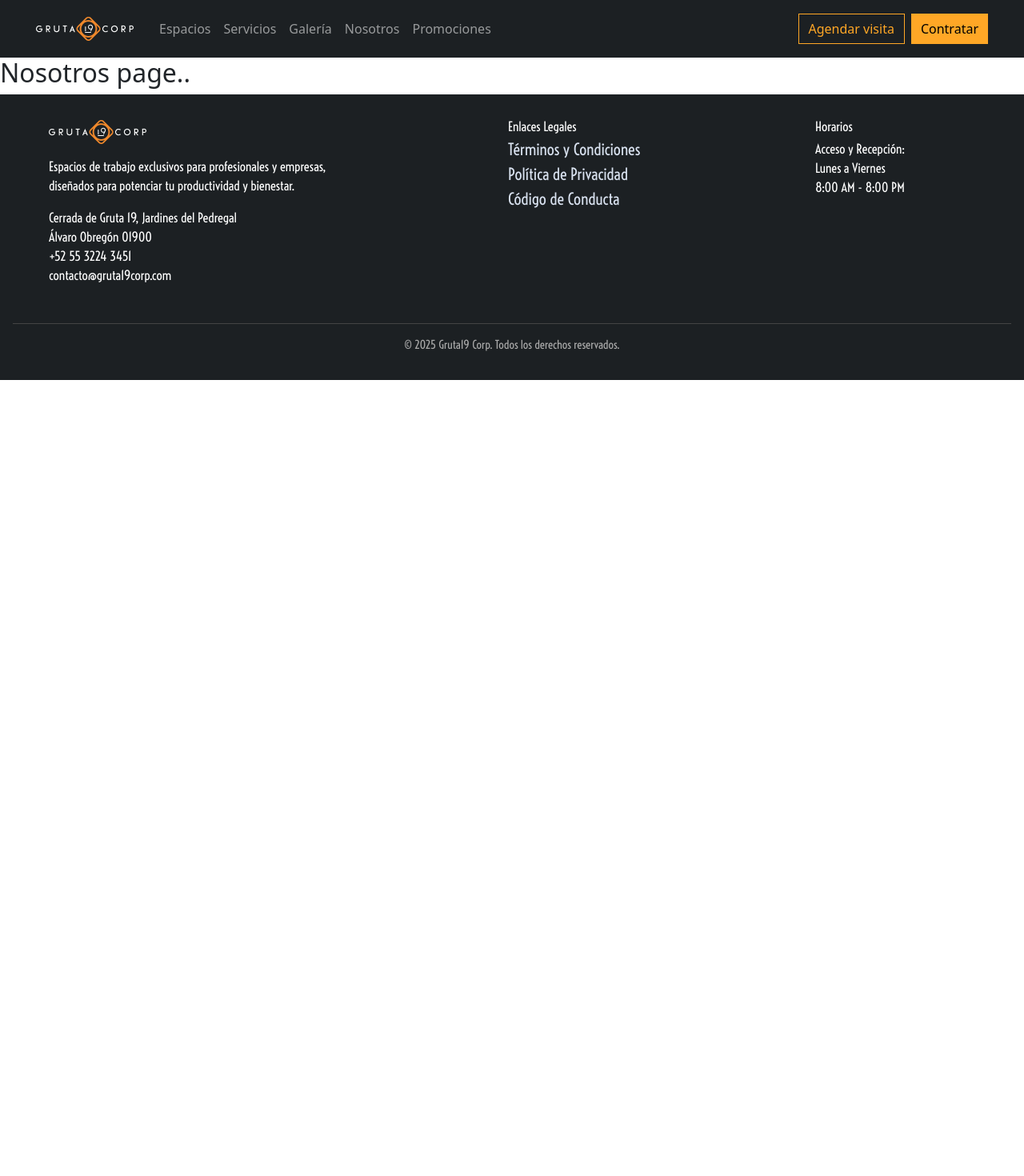
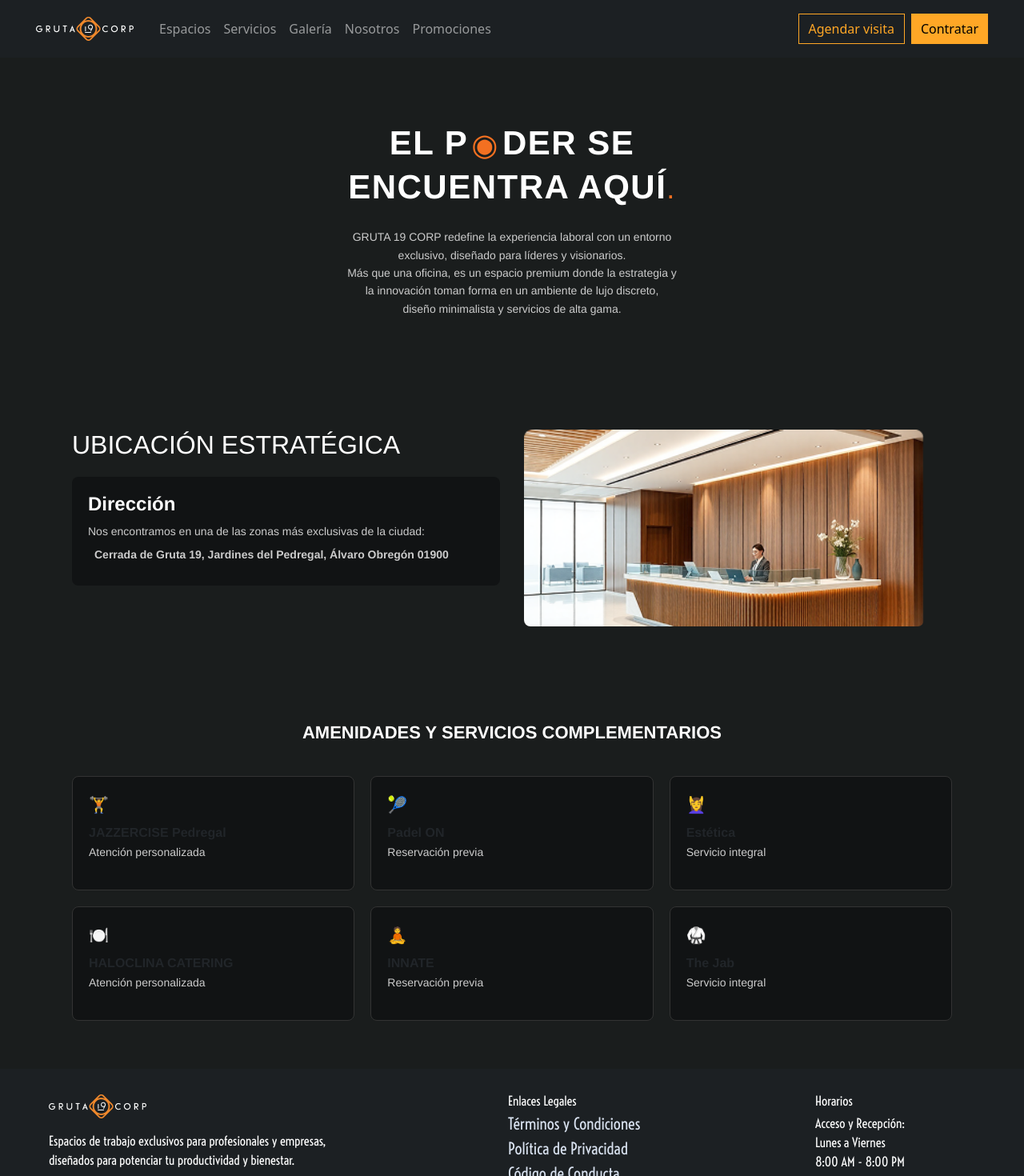
Before and after one commit to souravp842/newgruta19, a Vue app: page /#/nosotros in a window 1280 px wide. Shown: the top 1470 px of the page at 80% size. Before the commit the page ends 800 px from the top, so only its background shows below. Built offline with nearby package versions, Linux system fonts and the light colour scheme.

Commit message:
navlink structured

```diff
--- a/src/components/content/Espacios.vue
+++ b/src/components/content/Espacios.vue
@@ -30,8 +30,8 @@ import sala from '@/assets/images/sale.png';
       >
         Ver Tour Virtual 360°
       </button>
-      <EspaciosCard message="message first" :image="baja" />
-      <EspaciosCard message="default message":image="nivel"/>
+        <EspaciosCard message="Donode la creativided y la colaboracion toman forma" :image="baja" />
+        <EspaciosCard message="default message":image="nivel"/>
         <EspaciosCard message="message third" :image="nivel2"/>
        <EspaciosCard message="message third" :image="sala"/>
 
--- a/src/components/content/Galeria.vue
+++ b/src/components/content/Galeria.vue
@@ -7,10 +7,55 @@ import image from '@/assets/images/img.png';
 
 
 <template>
+
+  <div class="hero-section">
+    <div class="overlay">
+      <button class="virtual-tour-btn">Ver Tour Virtual 360°</button>
+    </div>
+  </div>
+
+
     <div>
       <h2>Galery Page</h2>
-      <GaleriaImageCard :image="image"/>
-      <GaleriaImageCard :image="image"/>
-      <GaleriaImageCard :image="image"/>
+      <GaleriaImageCard :image="image" message="Area the Recepcion "/>
+      <GaleriaImageCard :image="image"  message="Executive Offices" />
+      <GaleriaImageCard :image="image"  message="Sales de juntas"/>
+      <GaleriaImageCard :image="image" message="Area Comun"/>
+      <GaleriaImageCard :image="image"  message="Cafeterio" />
+      <GaleriaImageCard :image="image"  message="Terraza"/>
     </div>
   </template>
+
+<style scoped>
+.hero-section {
+    position: relative;
+    background-image: url('@/assets/images/img.png'); /* Replace with your image */
+    background-size: cover;
+    background-position: center;
+    height: 600px;
+    width: 100%;
+  }
+
+  .overlay {
+    position: absolute;
+    top: 0;
+    left: 0;
+    height: 100%;
+    width: 100%;
+    background: rgba(0, 0, 0, 0.5); /* dark overlay */
+    display: flex;
+    justify-content: center;
+    align-items: center;
+  }
+
+  .virtual-tour-btn {
+    background-color: #f37021;
+    color: white;
+    font-size: 18px;
+    padding: 12px 24px;
+    border: none;
+    border-radius: 4px;
+    cursor: pointer;
+    font-weight: bold;
+  }
+</style>
--- a/src/components/content/Nosotros.vue
+++ b/src/components/content/Nosotros.vue
@@ -1,3 +1,153 @@
+<script setup>
+import NosotrosamenidadesCard from '@/components/sections/NosotrosamenidadesCard.vue'
+
+</script>
 <template>
-    <h2>Nosotros page..</h2>
-</template>
+    <div class="text-section">
+      <h1 class="main-heading">
+        EL P<span class="orange-icon">◉</span>DER SE <br />
+        ENCUENTRA AQUÍ<span class="orange-dot">.</span>
+      </h1>
+      <p class="subheading">
+        GRUTA 19 CORP redefine la experiencia laboral con un entorno <br />
+        exclusivo, diseñado para líderes y visionarios. <br />
+        Más que una oficina, es un espacio premium donde la estrategia y <br />
+        la innovación toman forma en un ambiente de lujo discreto, <br />
+        diseño minimalista y servicios de alta gama.
+      </p>
+    </div>
+
+<!-- START UBACACION ESTRATEGICA SECTION -->
+<div class="location-section">
+    <div class="location-content">
+      <div class="text-box">
+        <h2>UBICACIÓN ESTRATÉGICA</h2>
+        <div class="address-box">
+          <h4>Dirección</h4>
+          <p>
+            Nos encontramos en una de las zonas más exclusivas de la ciudad:
+          </p>
+          <p class="location-line">
+            <span class="location-icon"></span>
+            Cerrada de Gruta 19, Jardines del Pedregal, Álvaro Obregón 01900
+          </p>
+        </div>
+      </div>
+      <div class="map-box">
+        <img src="@/assets/images/img.png" alt="Mapa" />
+      </div>
+    </div>
+  </div>
+<!-- END UBACACION ESTRATEGICA SECTION -->
+
+<!-- START AMENIDADES SECTIONS -->
+<NosotrosamenidadesCard/>
+<!-- START AMENIDADES SECTIONS -->
+  </template>
+
+  <style scoped>
+.text-section {
+  background-color: #1a1d1d;
+  color: white;
+  text-align: center;
+  padding: 80px 20px;
+  font-family: 'Helvetica Neue', sans-serif;
+}
+
+.main-heading {
+  font-size: 42px;
+  font-weight: bold;
+  letter-spacing: 1.5px;
+  line-height: 1.3;
+  margin-bottom: 24px;
+}
+
+.orange-icon {
+  color: #f37021;
+  font-size: 38px;
+  display: inline-block;
+  vertical-align: middle;
+  margin: 0 4px;
+}
+
+.orange-dot {
+  color: #f37021;
+  font-size: 36px;
+}
+
+.subheading {
+  font-size: 14px;
+  color: #ccc;
+  line-height: 1.6;
+  max-width: 700px;
+  margin: 0 auto;
+}
+
+/* Start UBACACION ESTRATEGICA SECTION css */
+
+.location-section {
+  background-color: #1a1d1d;
+  padding: 60px 20px;
+  color: white;
+  font-family: 'Helvetica Neue', sans-serif;
+}
+
+.location-content {
+  display: flex;
+  justify-content: space-between;
+  flex-wrap: wrap;
+  max-width: 1100px;
+  margin: 0 auto;
+  gap: 30px;
+}
+
+.text-box {
+  flex: 1;
+  min-width: 300px;
+}
+
+.address-box {
+  background-color: #111314;
+  padding: 20px;
+  border-radius: 8px;
+  margin-top: 20px;
+}
+
+.address-box h4 {
+  font-weight: bold;
+  margin-bottom: 10px;
+}
+
+.address-box p {
+  font-size: 14px;
+  color: #ccc;
+  margin: 8px 0;
+}
+
+.location-line {
+  color: white;
+  font-weight: bold;
+  display: flex;
+  align-items: center;
+  gap: 8px;
+}
+
+.location-icon {
+  color: #f37021;
+  font-size: 16px;
+}
+
+.map-box {
+  flex: 1;
+  min-width: 300px;
+}
+
+.map-box img {
+  width: 100%;
+  max-width: 500px;
+  border-radius: 8px;
+  object-fit: cover;
+}
+
+
+</style>
--- a/src/components/content/Promociones.vue
+++ b/src/components/content/Promociones.vue
@@ -1,3 +1,55 @@
 <template>
-    <h2>Promociones pages...</h2>
+        <div class="text-section">
+      <h1 class="main-heading">
+        EL P<span class="orange-icon">◉</span>DER SE <br />
+        ENCUENTRA AQUÍ<span class="orange-dot">.</span>
+      </h1>
+      <p class="subheading">
+        GRUTA 19 CORP redefine la experiencia laboral con un entorno <br />
+        exclusivo, diseñado para líderes y visionarios. <br />
+        Más que una oficina, es un espacio premium donde la estrategia y <br />
+        la innovación toman forma en un ambiente de lujo discreto, <br />
+        diseño minimalista y servicios de alta gama.
+      </p>
+    </div>
 </template>
+
+
+<style scoped>
+.text-section {
+  background-color: #1a1d1d;
+  color: white;
+  text-align: center;
+  padding: 80px 20px;
+  font-family: 'Helvetica Neue', sans-serif;
+}
+
+.main-heading {
+  font-size: 42px;
+  font-weight: bold;
+  letter-spacing: 1.5px;
+  line-height: 1.3;
+  margin-bottom: 24px;
+}
+
+.orange-icon {
+  color: #f37021;
+  font-size: 38px;
+  display: inline-block;
+  vertical-align: middle;
+  margin: 0 4px;
+}
+
+.orange-dot {
+  color: #f37021;
+  font-size: 36px;
+}
+
+.subheading {
+  font-size: 14px;
+  color: #ccc;
+  line-height: 1.6;
+  max-width: 700px;
+  margin: 0 auto;
+}
+</style>
--- a/src/components/sections/EspaciosCard.vue
+++ b/src/components/sections/EspaciosCard.vue
@@ -28,11 +28,7 @@ defineProps({
   </div>
     <div class="an-event-right col-sm-10 bg-secondary text-white">
         <spn class="an-event-title">Planta baja | EI punto de encuentro</spn><br>
-        <span class="an-event-title">{{ message }}</span><br>
-        <p  class="an-event-subtitle">Descubre un espacio exclusivo diseñado para quienes buscan lo mejor.
-            Nuestro salón, con capacidad para 80 personas, combina elegancia y comodidad en un ambiente sofisticado.
-            Un lugar donde cada detalle ha sido pensado para ofrecer una experiencia inigualable, ideal para reuniones sociales de alto nivel.
-        </p>
+        <span class="an-event-title">{{ message }}</span>
 
   <div class="an-event-inner-row">
     <div class=" an-event-list-wraper">
--- a/src/components/sections/GaleriaImageCard.vue
+++ b/src/components/sections/GaleriaImageCard.vue
@@ -1,23 +1,60 @@
+
 <script setup>
 defineProps({
     image: {
+    type: String,
+    required: true
+  },
+  message:{
     type: String,
     required: true
   }
 });
 </script>
 
-   <template>
-    <div class="p-6 bg-gray-900 min-h-screen">
-      <div class="grid grid-cols-1 sm:grid-cols-2 md:grid-cols-3 gap-6">
-        <div
-          class="bg-gray-800 rounded-lg overflow-hidden shadow-lg"
-        >
-          <img :src="image" alt="Office area" class="w-full h-48 object-cover" />
-          <div class="p-4 text-white text-center font-semibold">
-           dynamic data
+<template>
+  <div class="servicios-wrapper">
+    <div class="servicios-grid">
+      <div class="card">
+        <div class="card-content">
+          <div class="icon">
+            <img :src="image" alt="icon" />
+          </div>
+          <div class="text">
+            <h5>{{ message }}</h5>
           </div>
         </div>
       </div>
     </div>
-  </template>
+  </div>
+</template>
+
+
+
+
+<style scoped>
+.servicios-grid {
+  display: grid;
+  grid-template-columns: repeat(auto-fill, minmax(300px, 1fr)); /* 3 per row */
+  gap: 20px;
+}
+
+.card {
+  background: #111;
+  border-radius: 8px;
+  overflow: hidden;
+  color: white;
+}
+
+.icon img {
+  width: 100%;
+  height: auto;
+  display: block;
+}
+
+.card-content {
+  padding: 16px;
+  text-align: center;
+}
+
+</style>
--- /dev/null
+++ b/src/components/sections/NosotrosamenidadesCard.vue
@@ -0,0 +1,79 @@
+<template>
+  <div class="amenities-section">
+    <h2 class="section-title">AMENIDADES Y SERVICIOS COMPLEMENTARIOS</h2>
+    <div class="grid">
+      <div class="card" v-for="(item, index) in amenities" :key="index">
+        <div class="icon">{{ item.icon }}</div>
+        <h3>{{ item.title }}</h3>
+        <p>{{ item.description }}</p>
+      </div>
+    </div>
+  </div>
+</template>
+
+<script>
+export default {
+  data() {
+    return {
+      amenities: [
+        { icon: "🏋️", title: "JAZZERCISE Pedregal", description: "Atención personalizada" },
+        { icon: "🎾", title: "Padel ON", description: "Reservación previa" },
+        { icon: "💆‍♀️", title: "Estética", description: "Servicio integral" },
+        { icon: "🍽️", title: "HALOCLINA CATERING", description: "Atención personalizada" },
+        { icon: "🧘", title: "INNATE", description: "Reservación previa" },
+        { icon: "🥋", title: "The Jab", description: "Servicio integral" },
+      ],
+    };
+  },
+};
+</script>
+
+<style scoped>
+.amenities-section {
+  background-color: #1a1d1d;
+  color: white;
+  text-align: center;
+  padding: 60px 20px;
+  font-family: 'Helvetica Neue', sans-serif;
+}
+
+.section-title {
+  font-size: 22px;
+  font-weight: bold;
+  margin-bottom: 40px;
+}
+
+.grid {
+  display: grid;
+  grid-template-columns: repeat(3, minmax(260px, 1fr));
+  gap: 20px;
+  max-width: 1100px;
+  margin: 0 auto;
+}
+
+.card {
+  background-color: #111314;
+  border: 1px solid #333;
+  border-radius: 8px;
+  padding: 20px;
+  text-align: left;
+}
+
+.icon {
+  font-size: 20px;
+  color: #f37021;
+  margin-bottom: 10px;
+}
+
+.card h3 {
+  font-size: 16px;
+  font-weight: bold;
+  margin: 0 0 5px;
+}
+
+.card p {
+  font-size: 14px;
+  color: #ccc;
+}
+
+</style>
```
